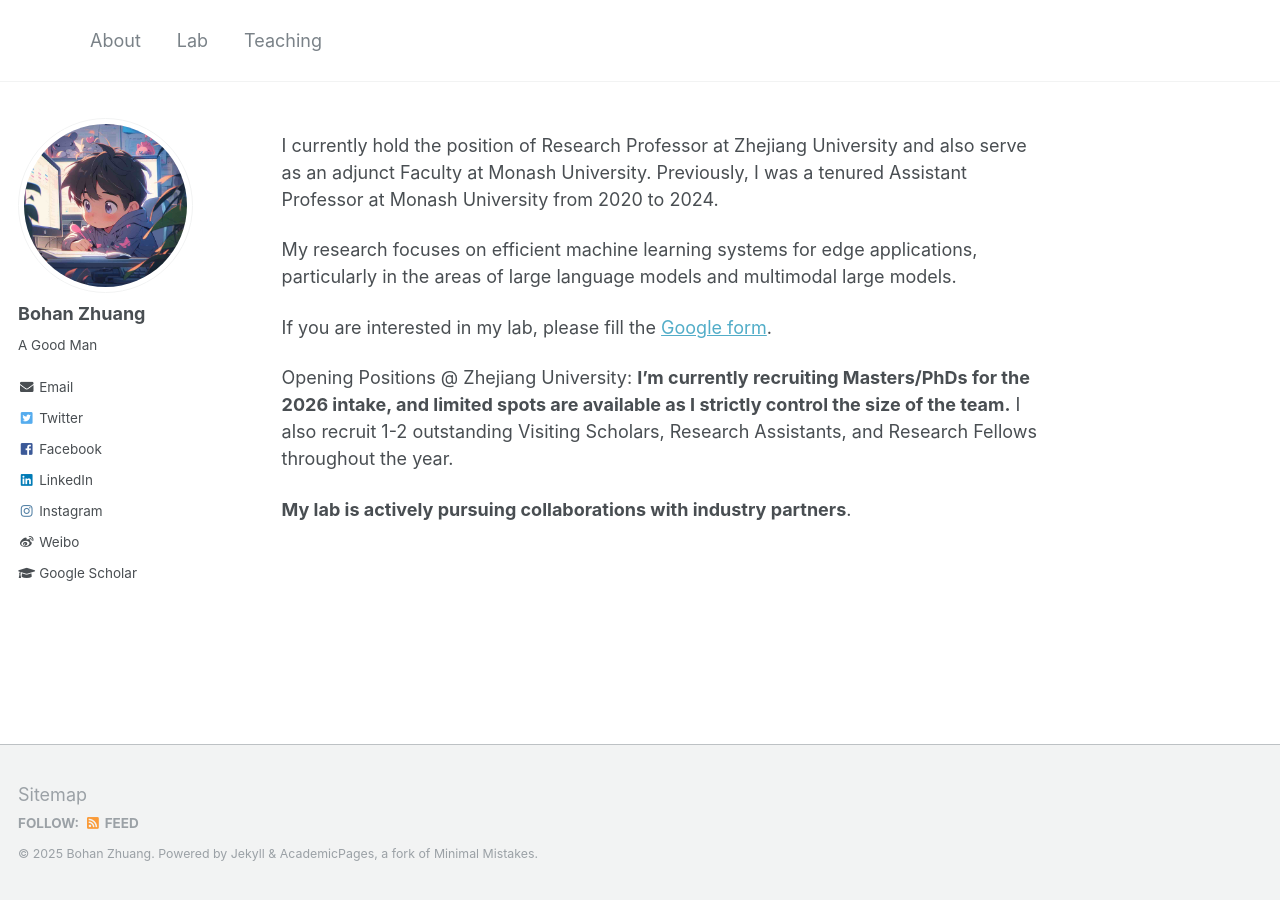
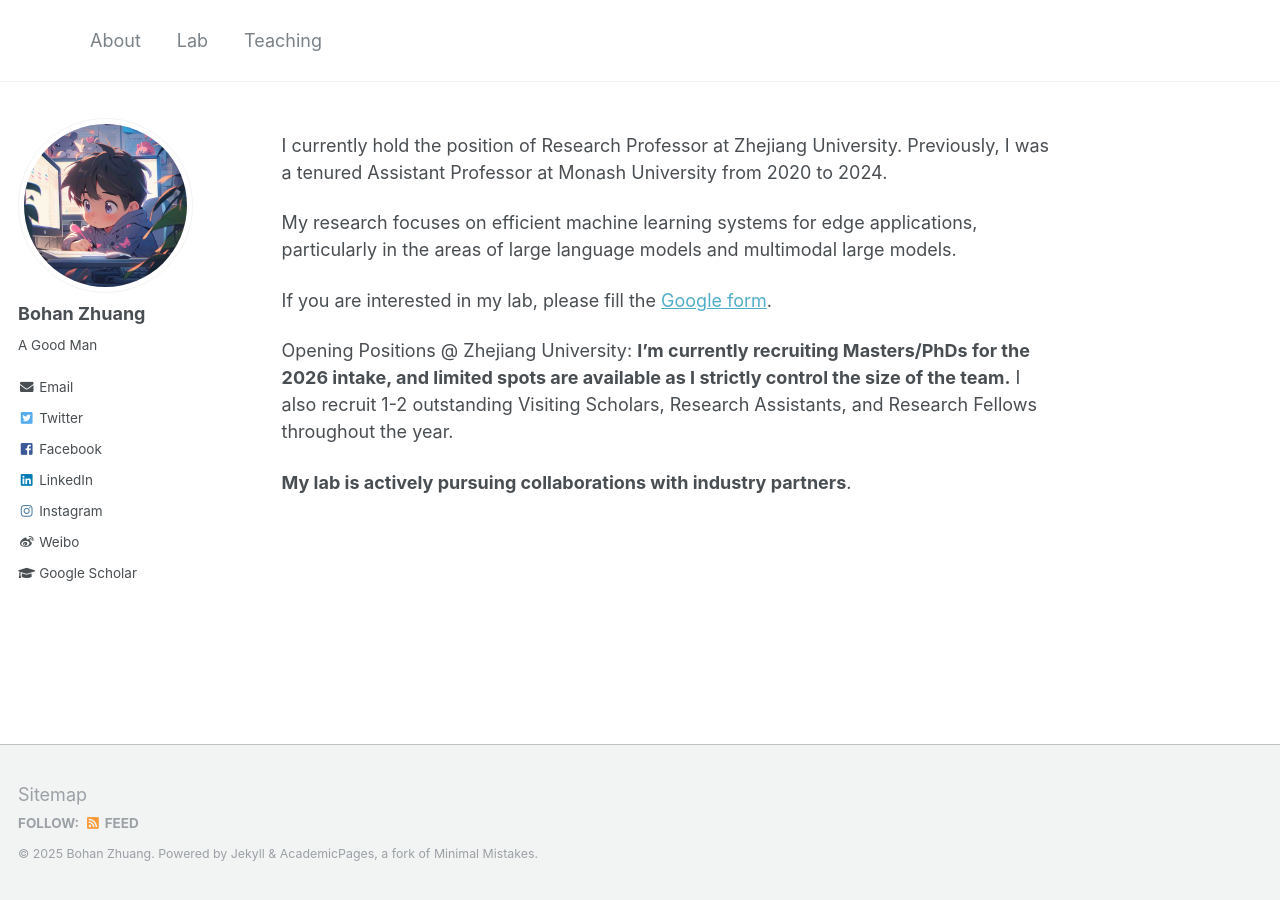
Before and after one commit to bohanzhuang/bohanzhuang.github.io, a Jekyll site: the page built from _pages/about.md, in a window 1280 px wide. Built offline with Jekyll 4.4.1, drawn with Linux system fonts in a browser that asks for light colours.

Commit message:
Update about.md

```diff
--- a/_pages/about.md
+++ b/_pages/about.md
@@ -8,7 +8,7 @@
   - /about.html
 ---
 
-I currently hold the position of Research Professor at Zhejiang University and also serve as an adjunct Faculty at Monash University. Previously, I was a tenured Assistant Professor at Monash University from 2020 to 2024.
+I currently hold the position of Research Professor at Zhejiang University. Previously, I was a tenured Assistant Professor at Monash University from 2020 to 2024.
 
 My research focuses on efficient machine learning systems for edge applications, particularly in the areas of large language models and multimodal large models.
 
```
